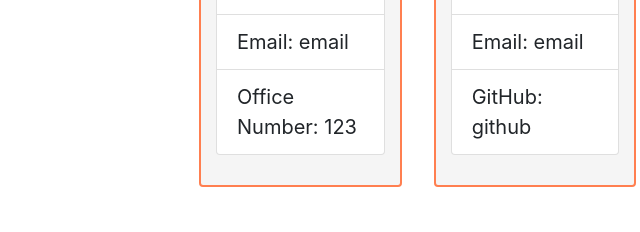
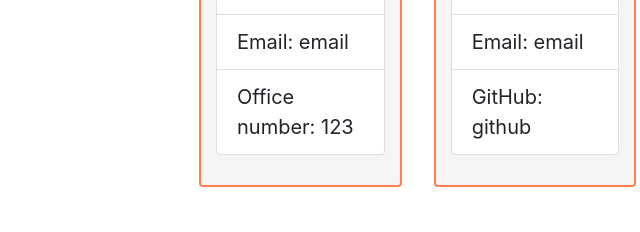
Before and after one commit to justkayla/10-team-profile-generator, a website: page dist/index.html in a window 1280 px wide. Shown: the part 583-815 px from the top of the page, 105-745 px from the left. Drawn offline with nearby package versions, Linux system fonts and the light colour scheme.

Commit message:
Updated generated html to reflect office num change.

```diff
--- a/dist/index.html
+++ b/dist/index.html
@@ -27,7 +27,7 @@
                         <li class="list-group-item">Name: kayla</li>
                         <li class="list-group-item">Employee ID: 1</li>
                         <li class="list-group-item">Email: email</li>
-                        <li class="list-group-item">Office Number: 123</li>
+                        <li class="list-group-item">Office number: 123</li>
                     </ul>
                 </div>
             </div>
```
